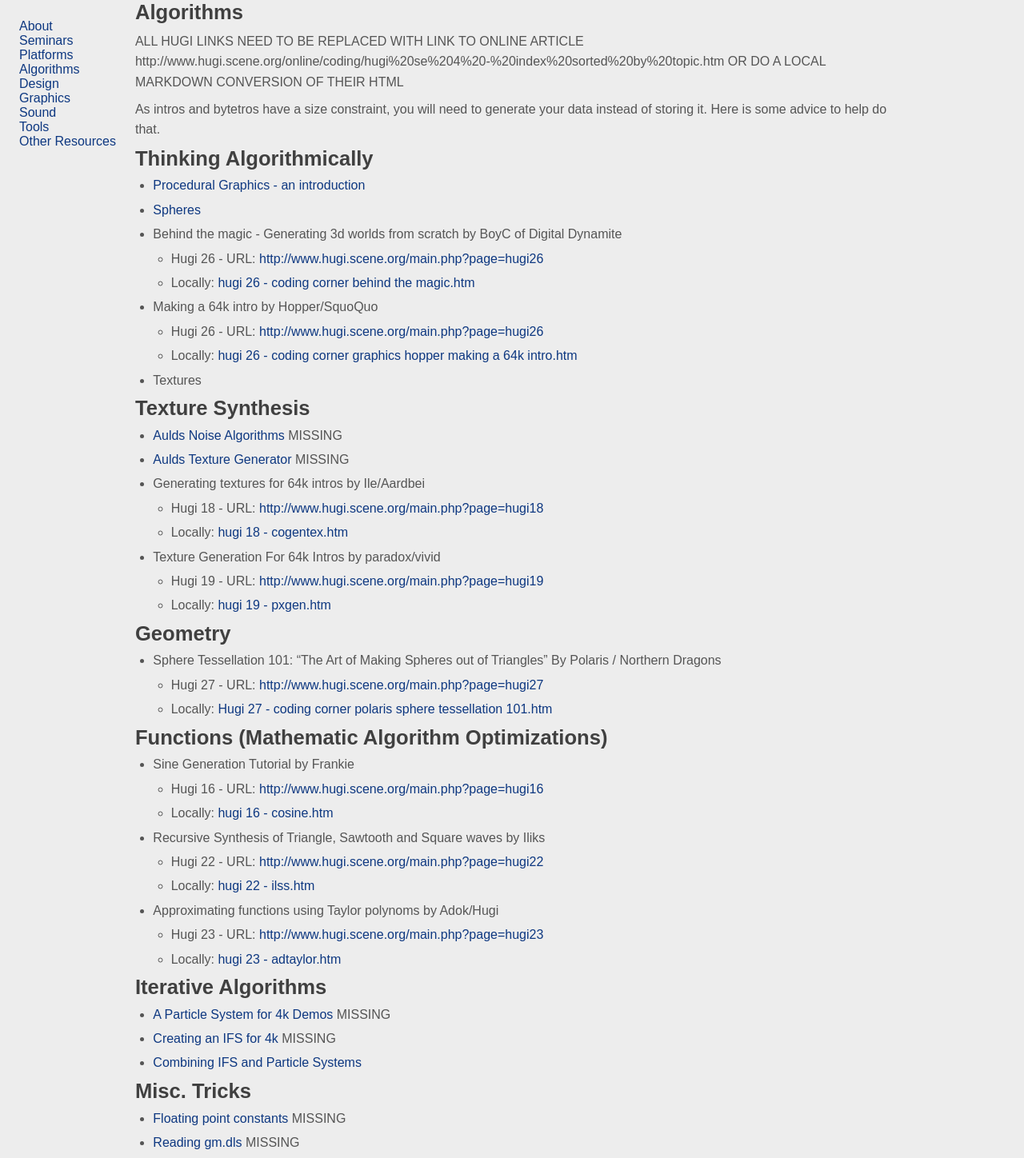
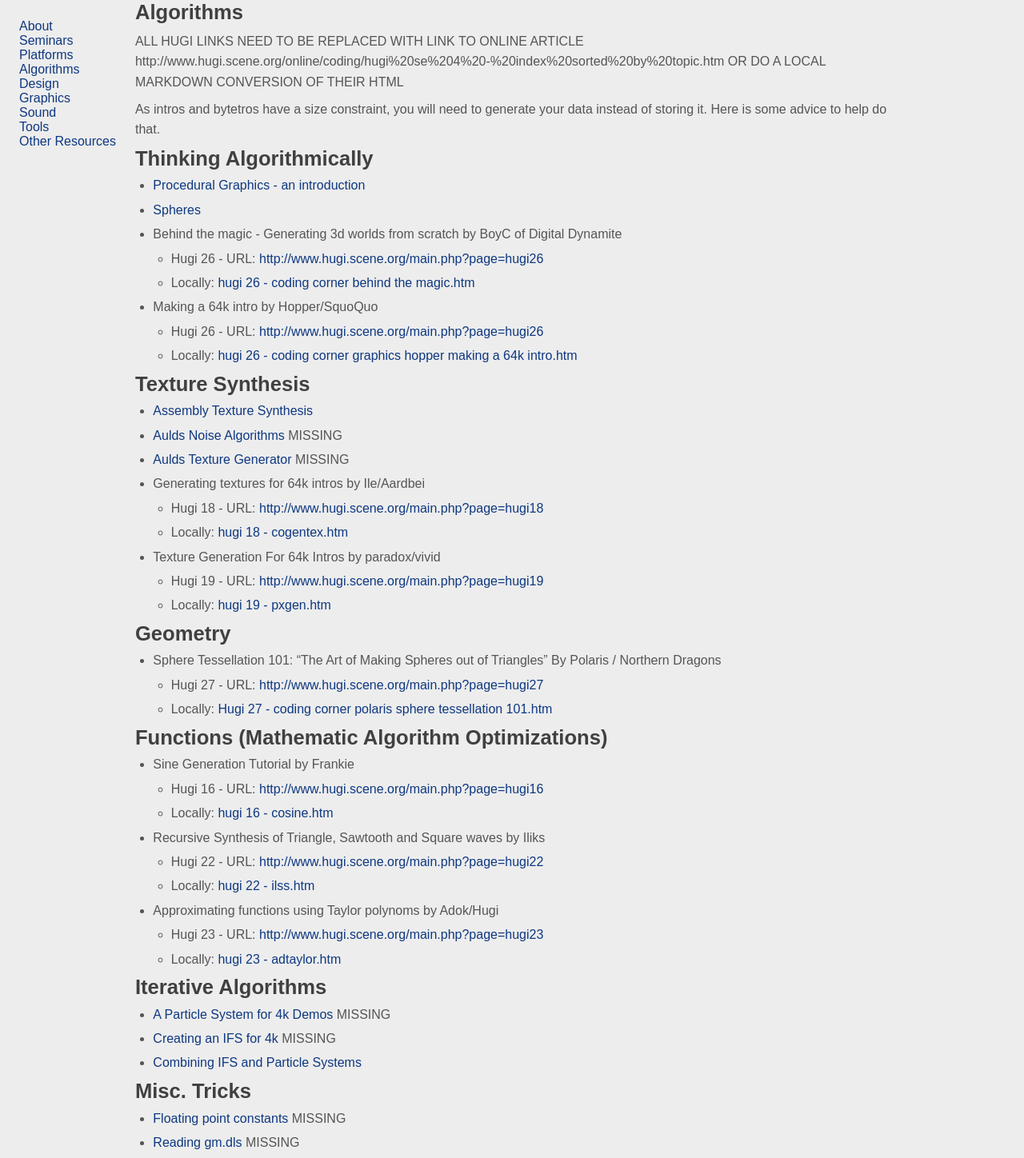
Before and after one commit to in4k/in4k.github.io, a Jekyll site: the page built from wiki/algorithms.markdown, in a window 1280 px wide. Shown: the whole page at 80% size. Built offline with Jekyll 4.4.1, drawn with Linux system fonts in a browser that asks for light colours; some web fonts are replaced.

Commit message:
Update algorithms.markdown

```diff
--- a/wiki/algorithms.markdown
+++ b/wiki/algorithms.markdown
@@ -20,9 +20,9 @@ Here is some advice to help do that.
 * Making a 64k intro by Hopper/SquoQuo
     * Hugi 26 - URL: [http://www.hugi.scene.org/main.php?page=hugi26](http://www.hugi.scene.org/main.php?page=hugi26)
     * Locally: [hugi 26 - coding corner graphics hopper making a 64k intro.htm](http://in4k.untergrund.net/html_articles/hugi 26 - coding corner graphics hopper making a 64k intro.htm)
-* Textures
 
 # Texture Synthesis
+* [Assembly Texture Synthesis](assembly-texture-synthesis)
 * [Aulds Noise Algorithms](aulds-noise-algorithms) MISSING
 * [Aulds Texture Generator](aulds-texture-generator) MISSING
 * Generating textures for 64k intros by Ile/Aardbei
```
